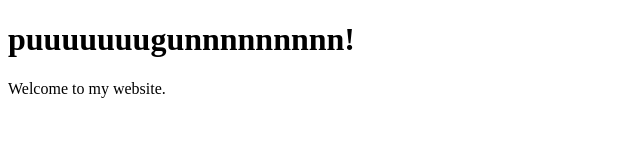
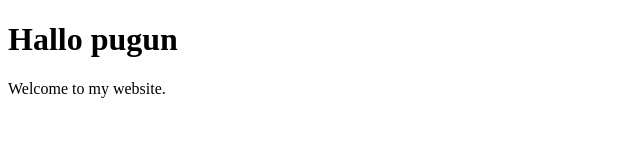
Before and after one commit to gankiki2018-gif/halloworld, a plain HTML site: page index.html in a window 1280 px wide. Shown: the whole page, without its empty margins (0-640 px from the left). Drawn offline with Linux system fonts and the light colour scheme.

Commit message:
Update index.html

```diff
--- a/index.html
+++ b/index.html
@@ -4,7 +4,7 @@
   <title>My Web Page</title>
 </head>
 <body>
-  <h1>puuuuuuugunnnnnnnnn!</h1>
+  <h1>Hallo pugun</h1>
   <p>Welcome to my website.</p>
 </body>
 </html>
```
